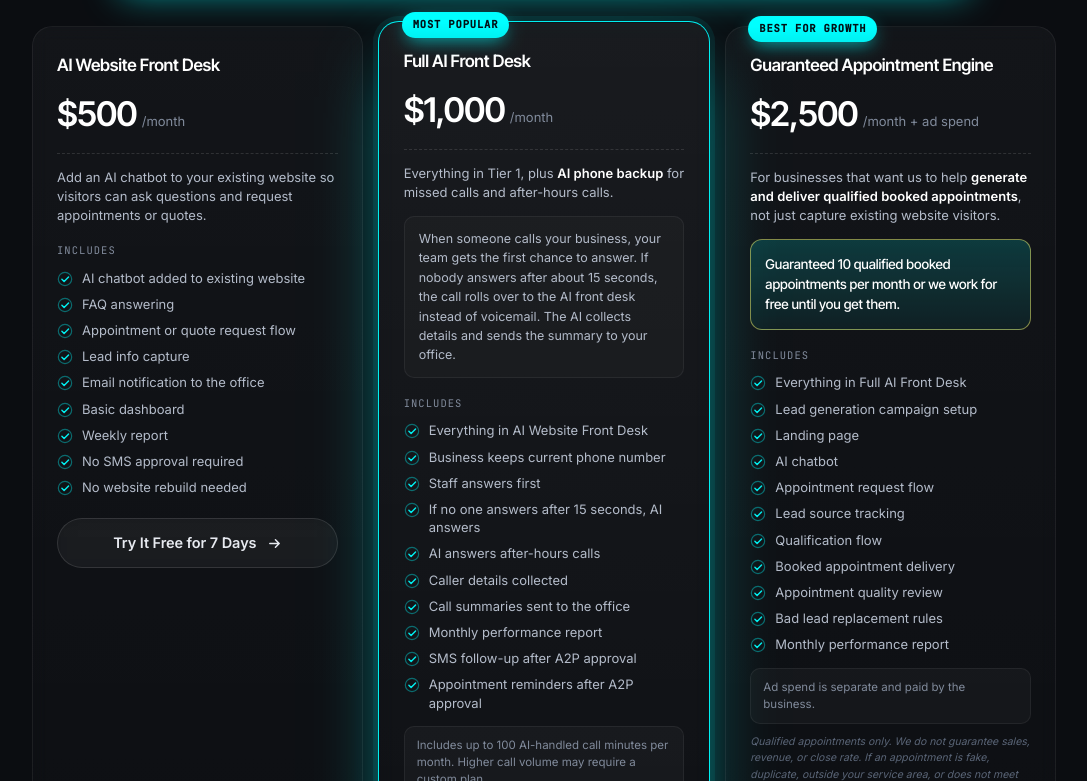
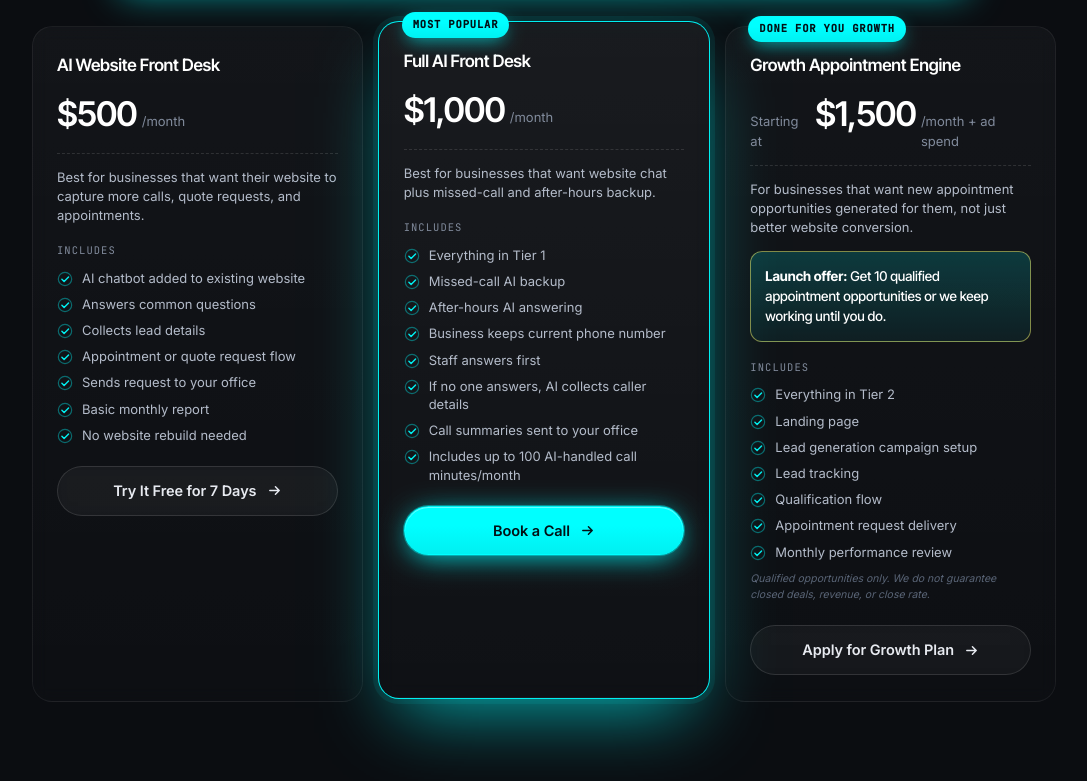
Before and after one commit to alexprato/bookdlyai, a Next.js app: page / in a window 1280 px wide. Shown: the part 1999-2780 px from the top of the page, without its empty margins (96-1183 px from the left). Built offline with nearby package versions, Linux system fonts and the light colour scheme.

Commit message:
Update pricing section

```diff
--- a/components/Sections.jsx
+++ b/components/Sections.jsx
@@ -125,16 +125,14 @@ export function Pricing() {
       name: "AI Website Front Desk",
       price: "$500",
       per: "/month",
-      best: <>Add an AI chatbot to your existing website so visitors can ask questions and request appointments or quotes.</>,
+      best: "Best for businesses that want their website to capture more calls, quote requests, and appointments.",
       includes: [
         "AI chatbot added to existing website",
-        "FAQ answering",
+        "Answers common questions",
+        "Collects lead details",
         "Appointment or quote request flow",
-        "Lead info capture",
-        "Email notification to the office",
-        "Basic dashboard",
-        "Weekly report",
-        "No SMS approval required",
+        "Sends request to your office",
+        "Basic monthly report",
         "No website rebuild needed",
       ],
       cta: "Try It Free for 7 Days",
@@ -145,51 +143,43 @@ export function Pricing() {
       name: "Full AI Front Desk",
       price: "$1,000",
       per: "/month",
-      best: <>Everything in Tier 1, plus <b>AI phone backup</b> for missed calls and after-hours calls.</>,
-      callout: "When someone calls your business, your team gets the first chance to answer. If nobody answers after about 15 seconds, the call rolls over to the AI front desk instead of voicemail. The AI collects details and sends the summary to your office.",
+      best: "Best for businesses that want website chat plus missed-call and after-hours backup.",
       includes: [
-        "Everything in AI Website Front Desk",
+        "Everything in Tier 1",
+        "Missed-call AI backup",
+        "After-hours AI answering",
         "Business keeps current phone number",
         "Staff answers first",
-        "If no one answers after 15 seconds, AI answers",
-        "AI answers after-hours calls",
-        "Caller details collected",
-        "Call summaries sent to the office",
-        "Monthly performance report",
-        "SMS follow-up after A2P approval",
-        "Appointment reminders after A2P approval",
+        "If no one answers, AI collects caller details",
+        "Call summaries sent to your office",
+        "Includes up to 100 AI-handled call minutes/month",
       ],
       cta: "Book a Call",
       badge: "Most Popular",
       featured: true,
       ctaPrimary: true,
-      note: "Includes up to 100 AI-handled call minutes per month. Higher call volume may require a custom plan.",
     },
     {
-      name: "Guaranteed Appointment Engine",
-      price: "$2,500",
+      name: "Growth Appointment Engine",
+      priceLead: "Starting at",
+      price: "$1,500",
       per: "/month + ad spend",
-      best: <>For businesses that want us to help <b>generate and deliver qualified booked appointments</b>, not just capture existing website visitors.</>,
-      promise: "Guaranteed 10 qualified booked appointments per month or we work for free until you get them.",
+      best: "For businesses that want new appointment opportunities generated for them, not just better website conversion.",
+      promise: <><b>Launch offer:</b> Get 10 qualified appointment opportunities or we keep working until you do.</>,
       includes: [
-        "Everything in Full AI Front Desk",
+        "Everything in Tier 2",
+        "Landing page",
         "Lead generation campaign setup",
-        "Landing page",
-        "AI chatbot",
-        "Appointment request flow",
-        "Lead source tracking",
+        "Lead tracking",
         "Qualification flow",
-        "Booked appointment delivery",
-        "Appointment quality review",
-        "Bad lead replacement rules",
-        "Monthly performance report",
+        "Appointment request delivery",
+        "Monthly performance review",
       ],
-      cta: "Apply for Guarantee",
-      badge: "Best for Growth",
+      cta: "Apply for Growth Plan",
+      badge: "Done For You Growth",
       featured: false,
       ctaPrimary: false,
-      note: "Ad spend is separate and paid by the business.",
-      disclaimer: "Qualified appointments only. We do not guarantee sales, revenue, or close rate. If an appointment is fake, duplicate, outside your service area, or does not meet the agreed qualification rules, it does not count.",
+      disclaimer: "Qualified opportunities only. We do not guarantee closed deals, revenue, or close rate.",
     },
   ];
 
@@ -217,6 +207,7 @@ export function Pricing() {
               {t.badge && <span className="tier__badge">{t.badge}</span>}
               <div className="tier__name">{t.name}</div>
               <div className="tier__price">
+                {t.priceLead && <span className="per">{t.priceLead}</span>}
                 <span className="num">{t.price}</span>
                 {t.per && <span className="per">{t.per}</span>}
               </div>
@@ -368,9 +359,9 @@ export function Contact() {
               <label style={fieldStyle}>Which tier are you interested in?</label>
               <select style={inputStyle} value={form.tier} onChange={set("tier")} onFocus={onFocus} onBlur={onBlur}>
                 <option value="" style={{ background: "#0f1218" }}>Choose one…</option>
-                <option style={{ background: "#0f1218" }}>AI Website Front Desk – $500/mo</option>
-                <option style={{ background: "#0f1218" }}>Full AI Front Desk – $1,000/mo</option>
-                <option style={{ background: "#0f1218" }}>Guaranteed Appointment Engine – $2,500/mo + ad spend</option>
+                <option style={{ background: "#0f1218" }}>AI Website Front Desk - $500/mo</option>
+                <option style={{ background: "#0f1218" }}>Full AI Front Desk - $1,000/mo</option>
+                <option style={{ background: "#0f1218" }}>Growth Appointment Engine - Starting at $1,500/mo + ad spend</option>
                 <option style={{ background: "#0f1218" }}>Not sure yet</option>
               </select>
             </div>
```
